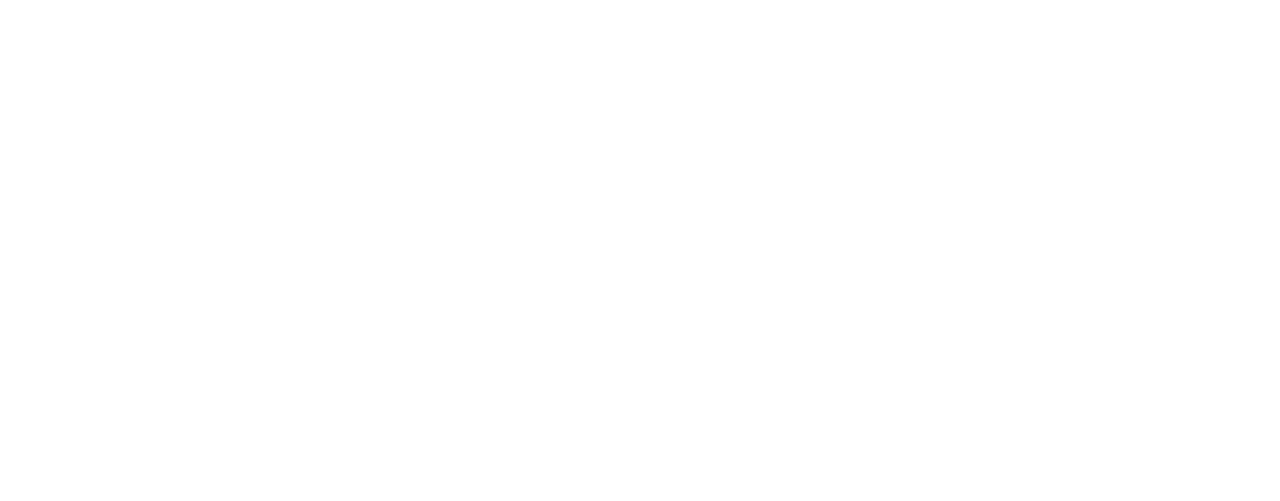
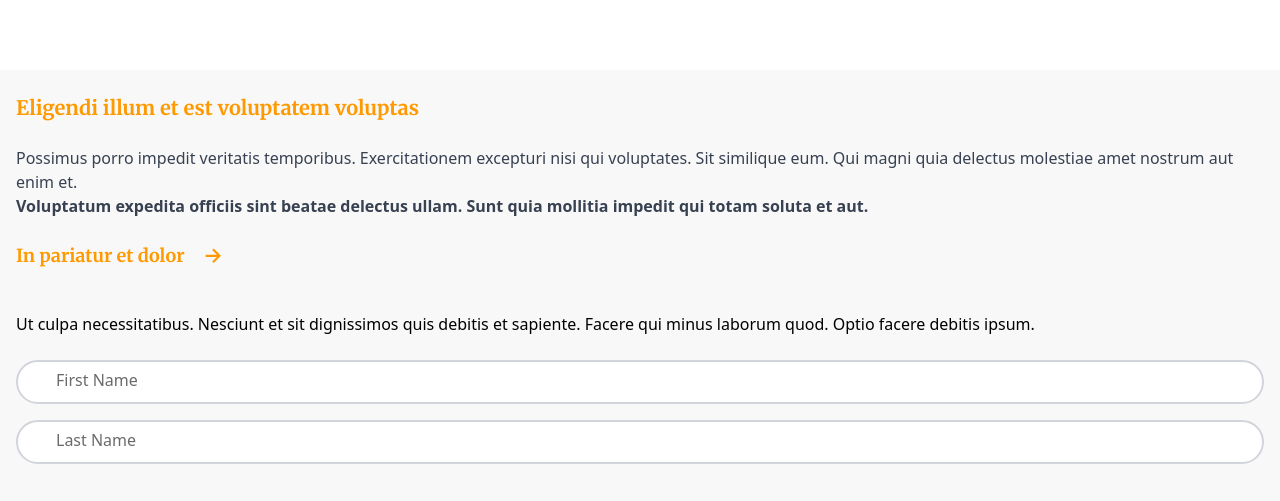
Before and after one commit to danimatuko/connecteam, a React (Vite) app: page / in a window 1280 px wide. Shown: the part 4704-5205 px from the top of the page. Before the commit the page ends 4774 px from the top, so only its background shows below. Built offline with nearby package versions, Linux system fonts and the light colour scheme.

Commit message:
add footer section into field text field component

```diff
--- a/src/App.jsx
+++ b/src/App.jsx
@@ -5,6 +5,7 @@
 import ContentSection from './components/ContentSection';
 import ContentSectionSpecial from './components/ContentSectionSpecial';
 import Nav from './components/Nav';
+import Footer from './components/Footer';
 
 const App = () => {
   return (
@@ -16,6 +17,7 @@
       <ContentSection dataName="dolore-ipsum" />
       <ContentSection dataName="praesentium-aspernatur" />
       <ContentSectionSpecial dataName="dolore-ipsum" />
+      <Footer dataName="footer" />
     </>
   );
 };
--- /dev/null
+++ b/src/components/Footer.jsx
@@ -0,0 +1,58 @@
+
+// Footer.js
+import React from 'react';
+import { useContentData } from '../hooks/useContentData';
+import { useHeroContent } from '../hooks/useHeroContent';
+import { useIconPath } from '../hooks/useIconPath';
+import InputField from './InputField';
+
+const Footer = ({ dataName }) => {
+  const { data: footerData, error: contentError } = useContentData(dataName);
+  const { heroContent, error: heroError } = useHeroContent('heroData');
+  const iconPath = useIconPath(footerData?.icon);
+
+  if (contentError || heroError) {
+    return null;
+  }
+  if (!footerData || !heroContent) {
+    return <p>Loading...</p>;
+  }
+
+  const fillColor = "rgba(255, 153, 0, 1)";
+
+  return (
+    <footer className="py-6" style={{ backgroundColor: "rgba(248, 248, 248, 1)" }}>
+      <div className="container mx-auto px-4">
+        <div className="footer-inner d-flex flex-col items-center">
+          <div className="footer-content d-flex flex-col items-center">
+            <h2 className="font-merriweather text-xl font-bold mb-6" style={{ color: fillColor }}>
+              {footerData.intro.title}
+            </h2>
+            <p className="text-gray-700 mb-6" dangerouslySetInnerHTML={{ __html: footerData.intro.text }}></p>
+
+            <div className="flex items-center sm:gap-x-4 font-merriweather">
+              <a className="font-bold text-lg" href={footerData.intro.link.href} style={{ color: fillColor }}>
+                {footerData.intro.link.label}
+              </a>
+              <span className="ml-1">
+                <svg width="16" height="16" viewBox="0 0 16 16" fill="none" xmlns="http://www.w3.org/2000/svg" style={{ fill: fillColor }}>
+                  <path d="M8.73864 15.0517L7.20242 13.5304L11.8036 8.92921H0.625V6.70691H11.8036L7.20242 2.11316L8.73864 0.584395L15.9723 7.81806L8.73864 15.0517Z" />
+                </svg>
+              </span>
+            </div>
+            <div className='my-5 w-full lg:w-fit h-0.5' style={{ backgroundColor: "rgba(0, 0, 0, 0.08)" }}></div>
+          </div>
+          <div className="footer-form d-flex flex-col items-center">
+            <div className="form-title mb-6">{footerData.form.title}</div>
+            <div className="footer-form d-flex flex-col justify-center items-center w-full">
+              <InputField label="First Name" />
+              <InputField label="Last Name" />
+            </div>
+          </div>
+        </div>
+      </div>
+    </footer>
+  );
+};
+
+export default Footer;
--- /dev/null
+++ b/src/components/InputField.jsx
@@ -0,0 +1,35 @@
+
+// InputField.js
+import React, { useState } from 'react';
+
+const InputField = ({ label, type = 'text', fillColor = 'rgba(255, 153, 0, 1)' }) => {
+  const [focused, setFocused] = useState(false);
+
+  return (
+    <div className="relative w-full mb-4">
+      <input
+        type={type}
+        className={`peer w-full border-2 py-2 px-3 text-gray-900 rounded-full outline-none transition-all duration-200
+          ${focused ? 'pt-6' : 'pt-2'}
+          ${focused ? `border-[${fillColor}]` : 'border-gray-300'}`}
+        onFocus={() => setFocused(true)}
+        onBlur={(e) => setFocused(!!e.target.value)}
+        style={{ borderColor: focused ? fillColor : 'rgba(209, 213, 219, 1)' }}
+      />
+      <label
+        className={`absolute left-10 text-gray-500 transition-all duration-200
+          ${focused ? '-top-3 text-sm' : 'top-2 text-base'}`}
+        style={{
+          color: focused ? fillColor : 'rgba(106, 106, 106, 1)',
+          backgroundColor: focused ? 'rgba(248, 248, 248, 1)' : 'transparent',
+          paddingLeft: focused ? '4px' : '0px',
+          paddingRight: focused ? '4px' : '0px',
+        }}
+      >
+        {label}
+      </label>
+    </div>
+  );
+};
+
+export default InputField;
```
